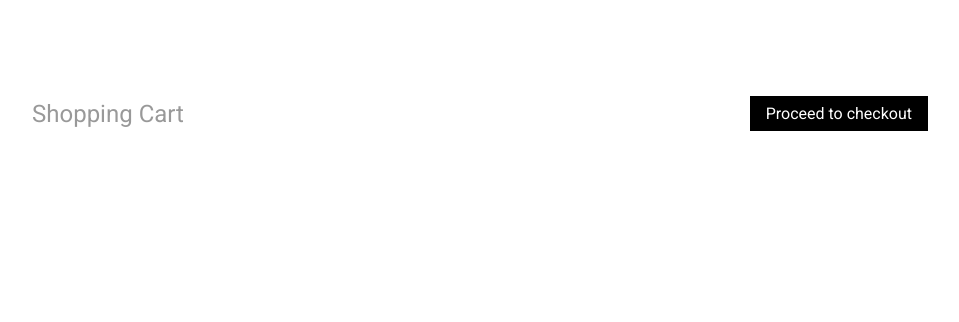
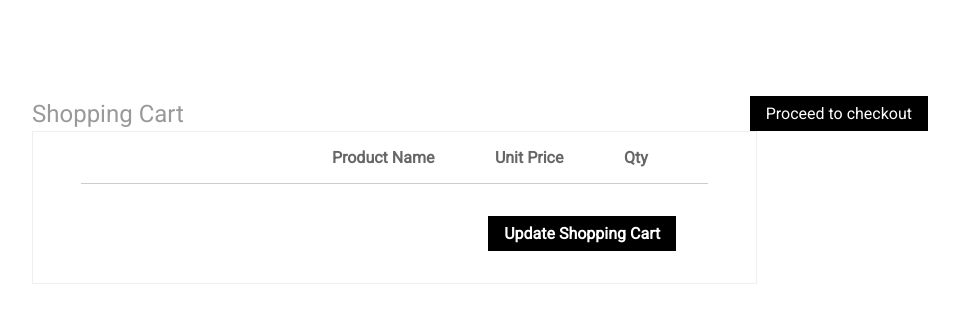
Before and after one commit to TarasekM/CC-Shopping-Cart, a React (Create React App) app: page / in a window 1280 px wide. Shown: the top 322 px of the page, without its empty margins (160-1119 px from the left). Built offline with nearby package versions, Linux system fonts and the light colour scheme.

Commit message:
Add main card element to shopping cart.

```diff
--- a/src/components/ShoppingCart/ShoppingCart.js
+++ b/src/components/ShoppingCart/ShoppingCart.js
@@ -17,6 +17,7 @@ const ShoppingCart = (props) => {
                 <Button text={props.header.buttonText}/>
             </div>
             <div className={styles.MainContainer}>
+                <MainCard mainCardText={props.mainCardText} />
             </div>
         </div>
     );
```
